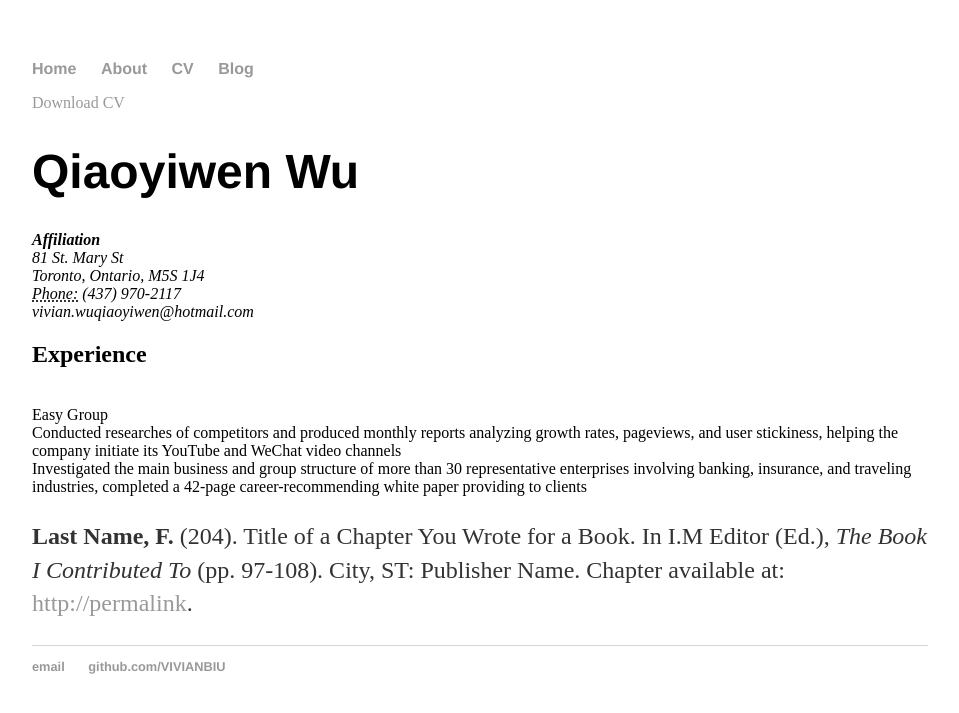
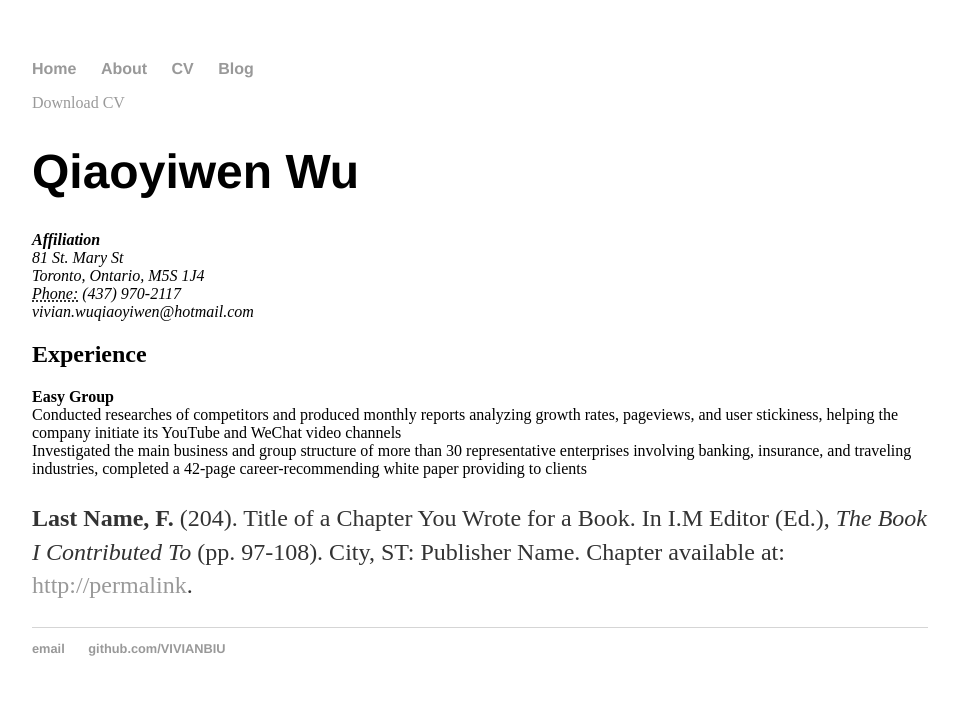
Before and after one commit to VIVIANBIU/vivianbiu.github.io, a Jekyll site: the page built from cv/index.html, in a window 1280 px wide. Shown: the top 713 px of the page, without its empty margins (160-1119 px from the left). Built offline with Jekyll 4.4.1, drawn with Linux system fonts in a browser that asks for light colours.

```diff
--- a/cv/index.html
+++ b/cv/index.html
@@ -14,8 +14,8 @@ title: CV of Qiaoyiwen Wu
 					<span class="obfuscate">vivian.wuqiaoyiwen@hotmail.com</span>
 					</address>
 
-					<h2>Experience</h2><br>
-					Easy Group<br>
+					<h2>Experience</h2>
+					<strong>Easy Group</strong><br>
 					Conducted researches of competitors and produced monthly reports analyzing growth rates, pageviews, and user stickiness, helping the company initiate its YouTube and WeChat video channels<br>
 					Investigated the main business and group structure of more than 30 representative enterprises involving banking, insurance, and traveling industries, completed a 42-page career-recommending white paper providing to clients<br>
 
```
